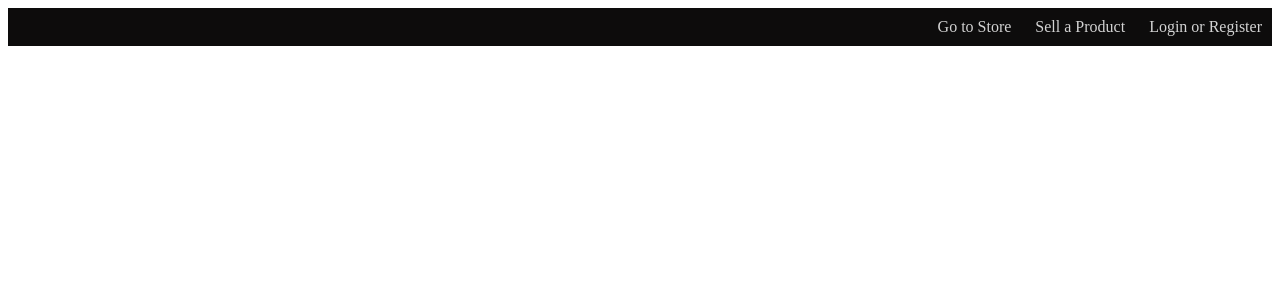
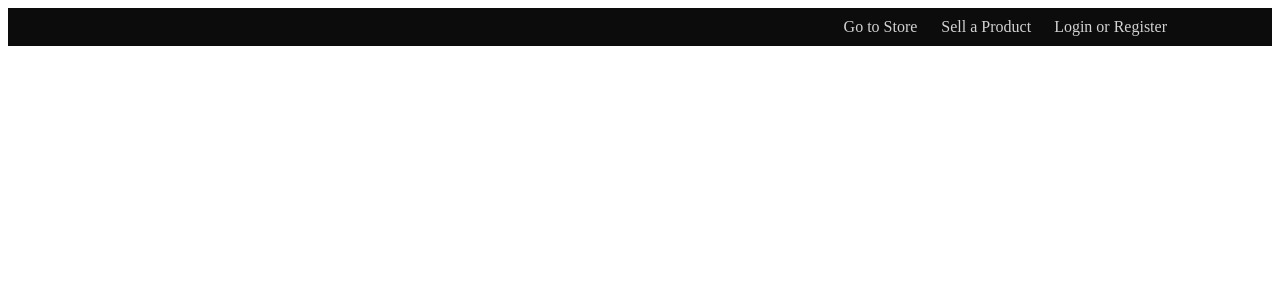
Before and after one commit to diptag/buy-sell_website_backend, a PHP site: page /views/header.php in a window 1280 px wide. Shown: the top 300 px of the page. Run offline with PHP 8.4, Linux system fonts and the light colour scheme; the template is opened without the code that fills it, so the values that code supplies are empty.

Commit message:
Modified the navigation bar

```diff
--- a/public/css/styles.css
+++ b/public/css/styles.css
@@ -23,14 +23,19 @@ header a:hover {
 	margin: 5px 10px;
 }
 
-#dropdown {
+#dropdown, #login-register {
 	float: right;
 	overflow: hidden;
 	margin-right: 100px;
 }
 
+#login-register {
+	padding: 5px;
+	margin-left: 8px;
+}
+
 #dropdown-btn {
-	padding: 5px 5px 10px 5px;
+	padding: 5px;
 }
 
 
@@ -40,6 +45,7 @@ header a:hover {
 	min-width: 145px;
 	text-align: left;
 	-webkit-box-shadow: 0px 0px 5px;
+	-moz-box-shadow: 0px 0px 5px;
 	box-shadow: 0px 0px 5px;
 	z-index: 1;
 }
--- a/views/header.php
+++ b/views/header.php
@@ -13,6 +13,7 @@
                 // check if user is logged in
                 if (!empty($_SESSION["name"]))
                 {
+                    // if user is logged in show dropdown
             ?>
         	        <div id="dropdown">
             	        <div id="dropdown-btn">Hi! <?= $_SESSION["name"] ?></div>
@@ -24,17 +25,15 @@
                     </div>
             <?php
                 }
+                else
+                {
+                    // else show login and register buttons
+            ?>
+                    <div id="login-register"><a href="login">Login</a> or <a href="register">Register</a></div>
+            <?php
+                }
             ?>
         	<div class="nav-options"><a href="store">Go to Store</a></div>
             <div class="nav-options"><a href="sell">Sell a Product</a></div>
-            <?php
-                // check if user is logged in
-                if (empty($_SESSION["id"]))
-                {
-            ?>
-                    <div class="nav-options"><a href="login">Login</a> or <a href="register">Register</a></div>
-            <?php
-                }
-            ?>
         </header>
         <div id="main">
```
